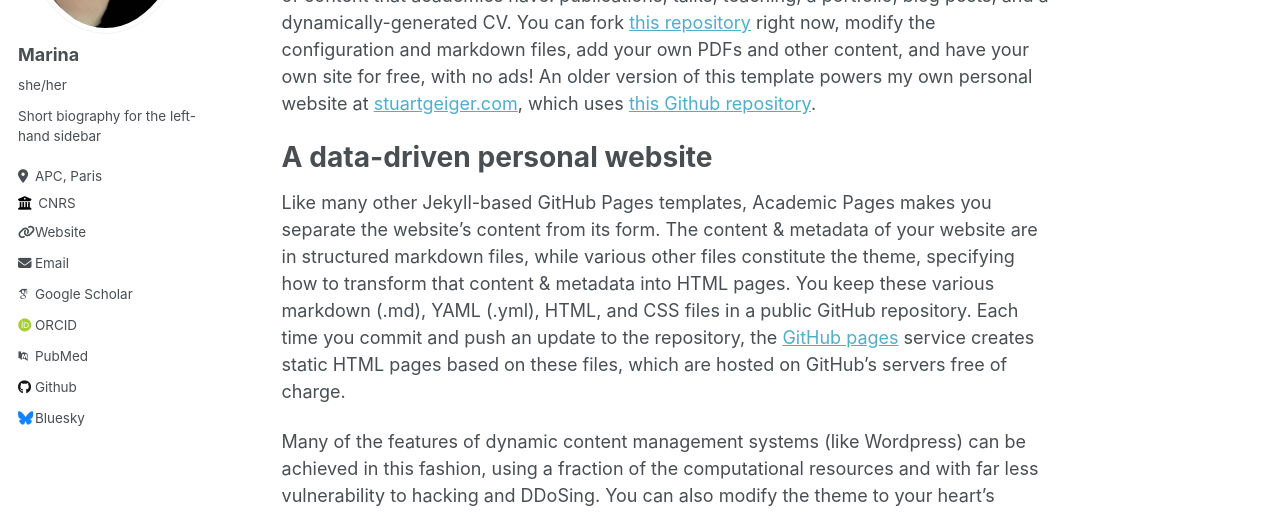
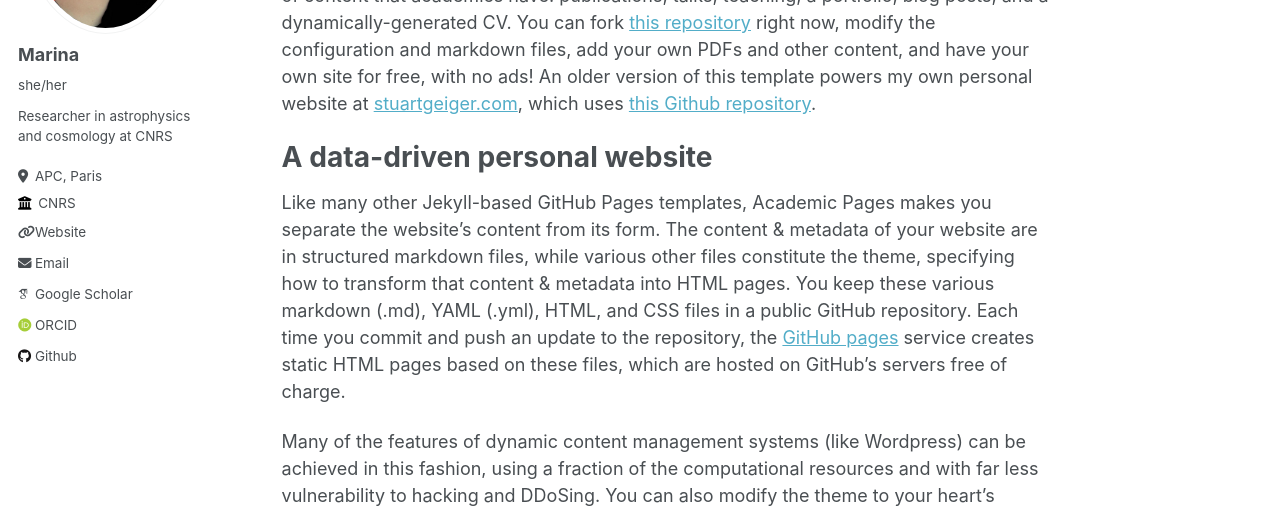
Before and after one commit to marina-ricci/marina-ricci.github.io, a Jekyll site: the page built from _pages/about.md, in a window 1280 px wide. Shown: the part 329-842 px from the top of the page. Built offline with Jekyll 4.4.1, drawn with Linux system fonts in a browser that asks for light colours; some web fonts are replaced.

Commit message:
Update _config.yml
updated links

```diff
--- a/_config.yml
+++ b/_config.yml
@@ -12,7 +12,7 @@ title                    : "Marina Ricci"
 title_separator          : "-"
 name                     : &name "Marina Ricci"
 description              : &description "personal website"
-url                      : https://marina-ricci.net #https://marina-ricci.github.io # the base hostname & protocol for your site e.g. "https://marina-ricci.github.io"
+url                      : https://marina-ricci.github.io # the base hostname & protocol for your site e.g. "https://marina-ricci.github.io"
 baseurl                  : "" # the subpath of your site, e.g. "/blog"
 repository               : "marina-ricci/marina-ricci.github.io"
 
@@ -24,7 +24,7 @@ author:
   avatar           : "photo_de_marina2.jpg"
   name             : "Marina"
   pronouns         : "she/her"  # example: "she/her"
-  bio              : "Short biography for the left-hand sidebar"
+  bio              : "Researcher in astrophysics and cosmology at CNRS"
   location         : "APC, Paris"
   employer         : "CNRS"
   uri              : "https://apc.u-paris.fr/APC_CS/fr/users/ricci" # URL
@@ -32,11 +32,11 @@ author:
 
   # Academic websites
   arxiv            : # URL - Update with the correct link to your profile
-  googlescholar    : "https://scholar.google.com/citations?user=PS_CX0AAAAAJ"
+  googlescholar    : "https://scholar.google.com/citations?user=N6V-QssAAAAJ&hl=fr"
   impactstory      : # URL
   orcid            : "https://orcid.org/0000-0002-3645-9652"
   semantic         : # URL
-  pubmed           : "https://www.ncbi.nlm.nih.gov/pubmed/?term=john+snow"
+  pubmed           : #URL
   researchgate     : # URL
 
   # Repositories and software development
@@ -48,7 +48,7 @@ author:
   stackoverflow    : # User number or user number and name (i.e., use "1" or "1/jeff-atwood")
 
   # Social media
-  bluesky          : "bsky.app" # Replace this with you Bluesky username
+  bluesky          :  # Replace this with you Bluesky username
   facebook         : # Username
   flickr           : # Username
   foursquare       : # Username
```
